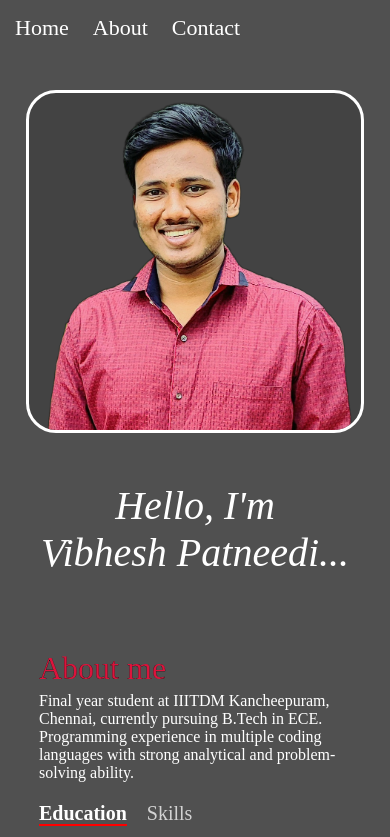
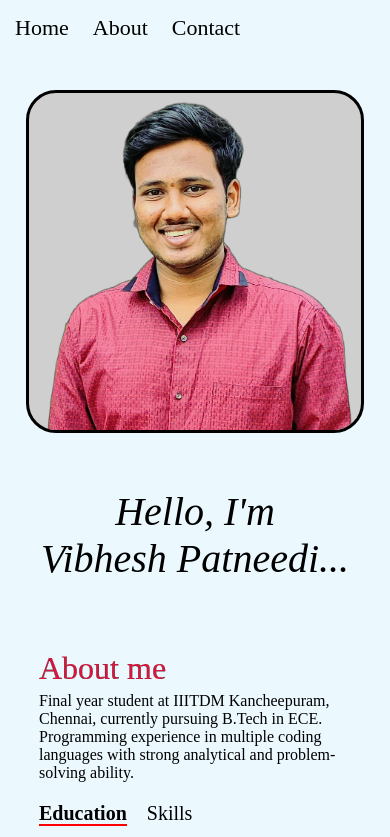
Before and after one commit to vibhesh-p/mywebsite, a plain HTML site: page index.html in a window 390 px wide. Shown: the top 837 px of the page. Drawn offline with Linux system fonts and the light colour scheme.

Commit message:
Update mystyle.css

```diff
--- a/mystyle.css
+++ b/mystyle.css
@@ -280,8 +280,16 @@ form button{
 
 /* For mobile screen  */
 @media only screen and (max-width:800px){
+    *{
+        color:rgb(0, 0, 0);
+    }
+
+    body{
+        background-color:rgb(235, 249, 255);
+    }
+
     nav{
-        background-color:rgb(80, 80, 80);
+        background-color:rgb(235, 249, 255);
         padding:5px;
     }
     nav ul li{
@@ -307,12 +315,13 @@ form button{
 
     #name p{
         font-size:40px;
-        padding: 0px 0px 0px 0px;
+        padding: 20px 0px 0px 0px;
         text-align: center;
     }
 
     img{
-        background-color: rgb(67, 67, 67);
+        background-color: rgb(207, 207, 207);
+        border-color:black;
         border-radius:30px;
         width: 85%;
         height:fit-content;
@@ -347,6 +356,10 @@ form button{
     #about #tabs{
         display:flex;
         justify-content:space-between;
+    }
+
+    #about #tabs p{
+        color:black;
     }
 
     #about #tab-box{
@@ -388,6 +401,6 @@ form button{
 
     form input, textarea{
         width:90%;
-
+        background-color:rgb(181, 181, 181);
     }
 }
```
